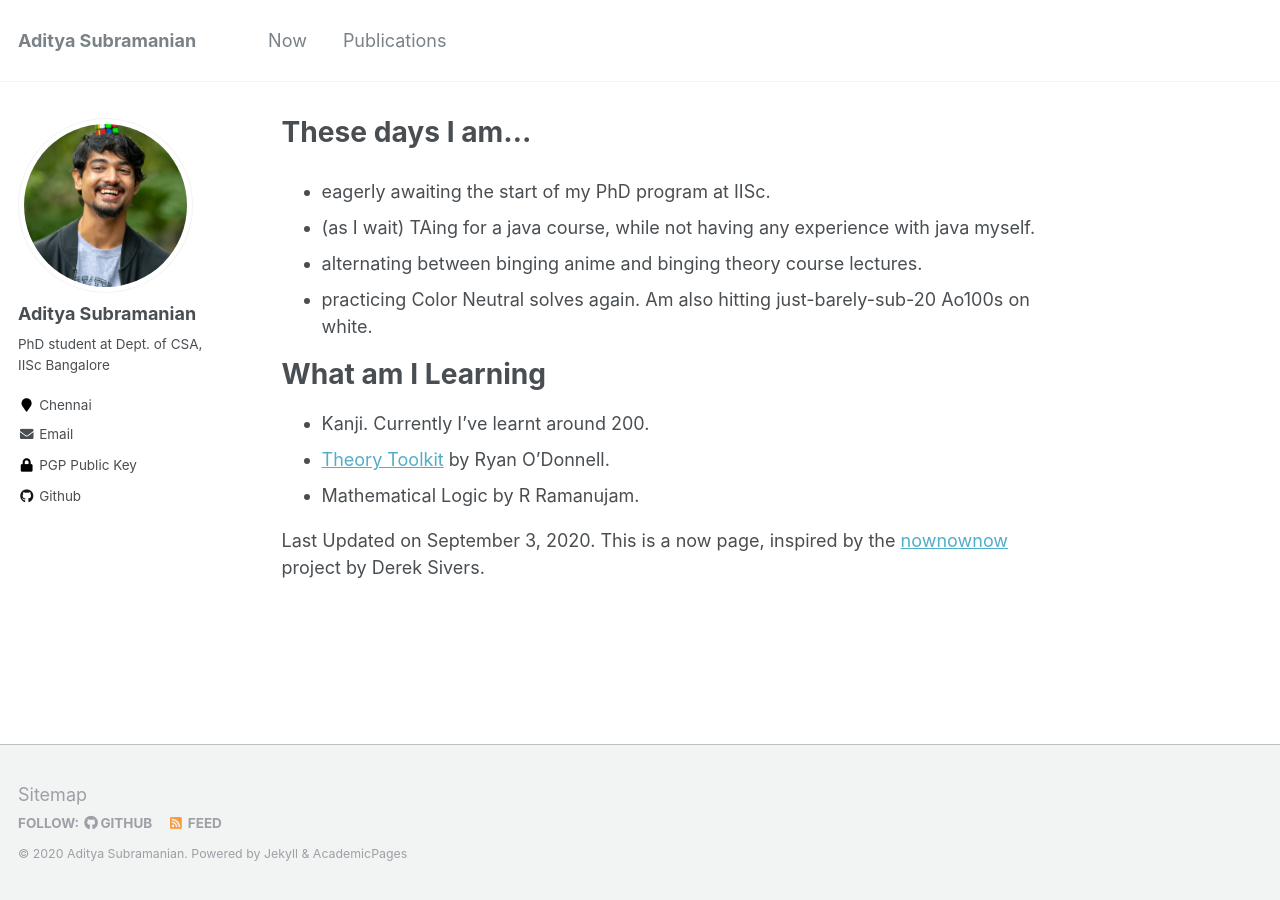
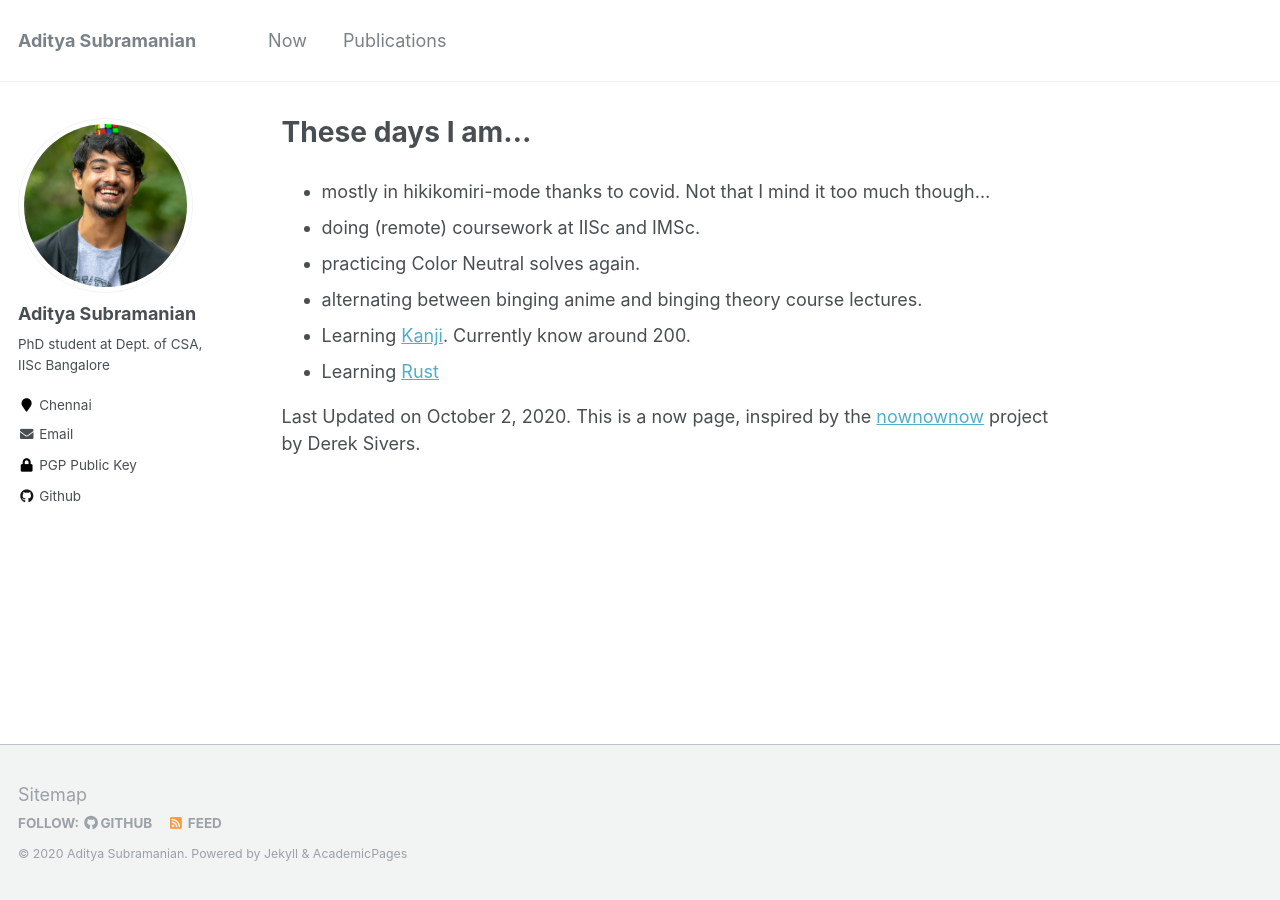
Before and after one commit to adisubru/adisubru.github.io, a Jekyll site: the page built from _pages/now.md, in a window 1280 px wide. Built offline with Jekyll 4.4.1, drawn with Linux system fonts in a browser that asks for light colours.

Commit message:
PhD start

```diff
--- a/_pages/now.md
+++ b/_pages/now.md
@@ -5,16 +5,12 @@ excerpt: "What I'm doing now"
 author_profile: true
 ---
 
- - eagerly awaiting the start of my PhD program at IISc.
- - (as I wait) TAing for a java course, while not having any experience with java myself.
+ - mostly in hikikomiri-mode thanks to covid. Not that I mind it too much though...
+ - doing (remote) coursework at IISc and IMSc.
+ - practicing Color Neutral solves again.
  - alternating between binging anime and binging theory course lectures.
- - practicing Color Neutral solves again. Am also hitting just-barely-sub-20 Ao100s on white.
-
-# What am I Learning
- - Kanji. Currently I've learnt around 200.
- - [Theory Toolkit](https://www.diderot.one/courses/28/) by Ryan O'Donnell.
- - Mathematical Logic by R Ramanujam.
+ - Learning [Kanji](https://www.kanjidamage.com/). Currently know around 200.
+ - Learning [Rust](https://github.com/rust-lang/rustlings/)
 
 
-
-Last Updated on September 3, 2020. This is a now page, inspired by the [nownownow](https://nownownow.com/) project by Derek Sivers.
+Last Updated on October 2, 2020. This is a now page, inspired by the [nownownow](https://nownownow.com/) project by Derek Sivers.
```
Also changed, not shown: _updates/2020-10-02-PhD-begins.md (added, +11 -0 lines), index.md (+2 -2 lines), _updates/2020-08-26-Hello-World.md (line endings or trailing spaces).
